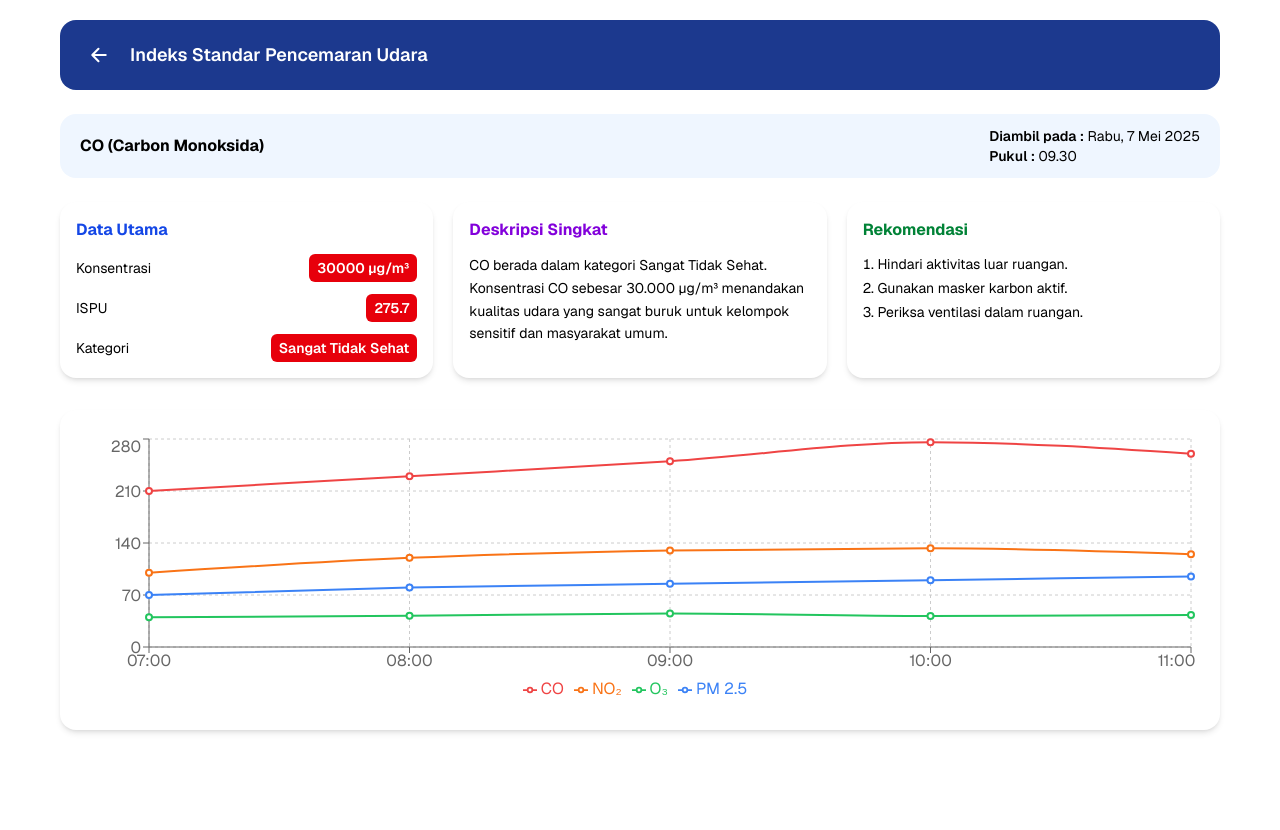
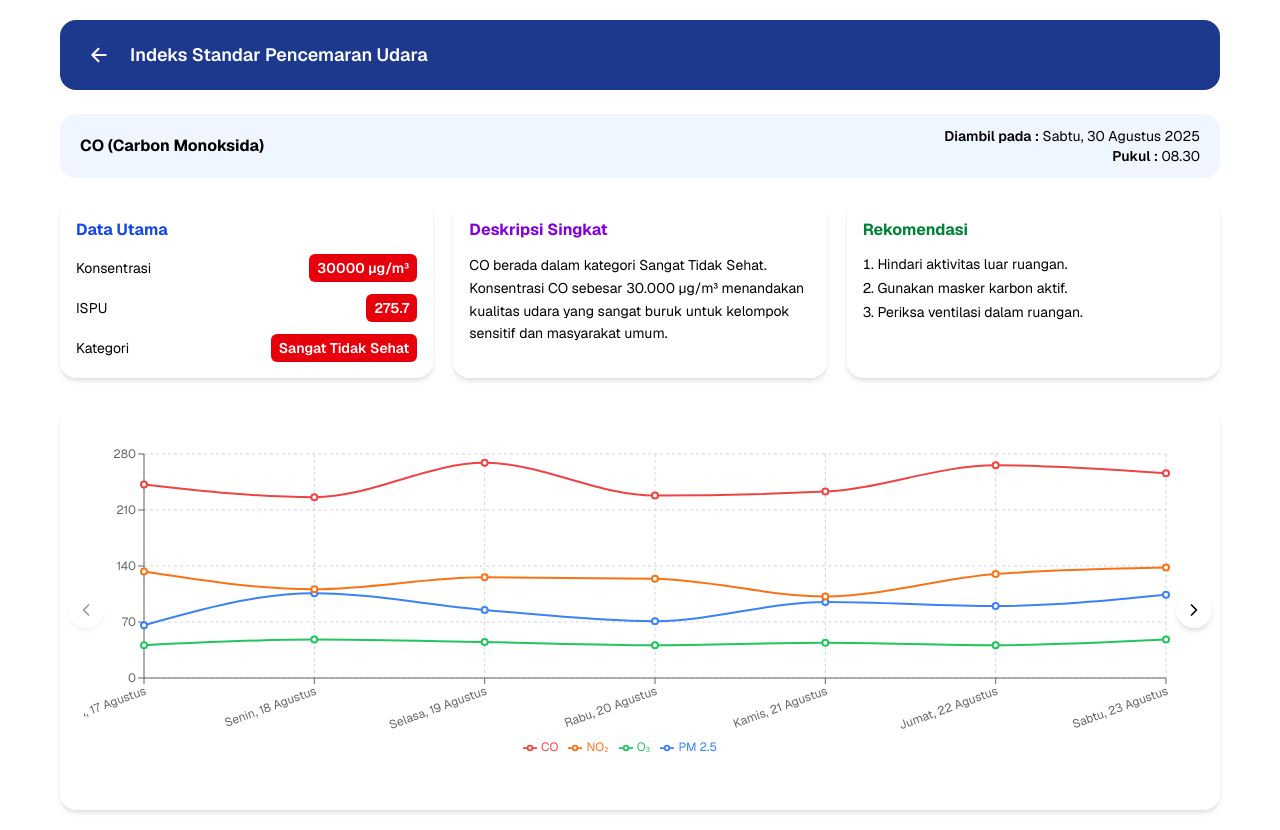
Before and after one commit to varick8/Capstone-07, a Next.js app in the folder frontend/: page /detailISPU in a window 1280 px wide. Before the commit the page ends 800 px from the top, so only its background shows below. Built offline with nearby package versions, Linux system fonts and the light colour scheme.

Commit message:
update: grafik detail

```diff
--- a/frontend/src/app/detailISPU/page.tsx
+++ b/frontend/src/app/detailISPU/page.tsx
@@ -2,15 +2,16 @@
 import React, { useEffect, useState } from "react";
 import { useRouter } from "next/navigation";
 import { IoArrowBack } from "react-icons/io5";
+import { ChevronLeft, ChevronRight } from "lucide-react";
 import {
   LineChart,
   Line,
   XAxis,
   YAxis,
+  CartesianGrid,
   Tooltip,
+  Legend,
   ResponsiveContainer,
-  CartesianGrid,
-  Legend,
 } from "recharts";
 
 // Komponen Card sederhana
@@ -28,17 +29,69 @@ function Card({
   );
 }
 
+// Helper untuk format hari + tanggal
+function formatDayAndDate(date: Date) {
+  const hari = date.toLocaleDateString("id-ID", { weekday: "long" });
+  const tanggal = date.toLocaleDateString("id-ID", {
+    day: "numeric",
+    month: "long",
+  });
+  return `${hari}, ${tanggal}`;
+}
+
+// Helper untuk format tanggal lengkap + tahun
+function formatTanggalIndonesia(date: Date) {
+  return new Intl.DateTimeFormat("id-ID", {
+    weekday: "long",
+    day: "numeric",
+    month: "long",
+    year: "numeric",
+  }).format(date);
+}
+
+// Helper untuk format waktu
+function formatJamMenit(date: Date) {
+  return new Intl.DateTimeFormat("id-ID", {
+    hour: "2-digit",
+    minute: "2-digit",
+    hour12: false,
+  }).format(date);
+}
+
 export default function AirQualityDetailPage() {
   const router = useRouter();
   const [userEmail, setUserEmail] = useState<string | null>(null);
+  const [tanggal, setTanggal] = useState("");
+  const [jam, setJam] = useState("");
+  const [historyData, setHistoryData] = useState<any[]>([]);
+  const [startIndex, setStartIndex] = useState(0); // indeks awal window
+
+  const windowSize = 7; // tampilkan data 7 hari
 
   useEffect(() => {
-    // Ambil email dari localStorage
     const email = localStorage.getItem("userEmail");
     setUserEmail(email);
+
+    const now = new Date();
+    setTanggal(formatTanggalIndonesia(now));
+    setJam(formatJamMenit(now));
+
+    // generate data 14 hari
+    const today = new Date();
+    const data = Array.from({ length: 14 }).map((_, i) => {
+      const d = new Date(today);
+      d.setDate(today.getDate() - (13 - i));
+      return {
+        date: formatDayAndDate(d),
+        PM25: Math.floor(Math.random() * 50 + 60),
+        CO: Math.floor(Math.random() * 50 + 220),
+        NO2: Math.floor(Math.random() * 40 + 100),
+        O3: Math.floor(Math.random() * 10 + 40),
+      };
+    });
+    setHistoryData(data);
   }, []);
 
-  // Data spesifik untuk polutan CO
   const pollutant = {
     name: "CO (Carbon Monoksida)",
     concentration: "30000 µg/m³",
@@ -55,14 +108,17 @@ export default function AirQualityDetailPage() {
     ],
   };
 
-  // Data history ISPU 4 polutan
-  const historyData = [
-    { time: "07:00", PM25: 70, CO: 210, NO2: 100, O3: 40 },
-    { time: "08:00", PM25: 80, CO: 230, NO2: 120, O3: 42 },
-    { time: "09:00", PM25: 85, CO: 250, NO2: 130, O3: 45 },
-    { time: "10:00", PM25: 90, CO: 275.7, NO2: 132.94, O3: 41.67 },
-    { time: "11:00", PM25: 95, CO: 260, NO2: 125, O3: 43 },
-  ];
+  // slice data untuk ditampilkan
+  const visibleData = historyData.slice(startIndex, startIndex + windowSize);
+
+  // handler geser
+  const handlePrev = () => {
+    if (startIndex > 0) setStartIndex(startIndex - 1);
+  };
+  const handleNext = () => {
+    if (startIndex + windowSize < historyData.length)
+      setStartIndex(startIndex + 1);
+  };
 
   return (
     <div className="min-h-screen bg-white font-sans text-black">
@@ -70,7 +126,6 @@ export default function AirQualityDetailPage() {
         {/* Header */}
         <div className="flex justify-between items-center bg-blue-900 text-white rounded-2xl px-5 py-4 mb-6">
           <div className="flex items-center gap-3">
-            {/* Tombol Back */}
             <button
               onClick={() => router.push("/dashboard")}
               className="p-2 rounded-full hover:bg-blue-800 transition"
@@ -89,21 +144,19 @@ export default function AirQualityDetailPage() {
         {/* Judul Polutan + Tanggal */}
         <div className="flex justify-between items-center bg-blue-50 rounded-2xl px-5 py-3 mb-6">
           <h2 className="text-base font-bold">{pollutant.name}</h2>
-          <div className="text-sm">
+          <div className="text-sm text-right">
             <p>
-              <span className="font-semibold">Diambil pada :</span> Rabu, 7 Mei
-              2025
+              <span className="font-semibold">Diambil pada :</span> {tanggal}
             </p>
             <p>
-              <span className="font-semibold">Pukul :</span> 09.30
+              <span className="font-semibold">Pukul :</span> {jam}
             </p>
           </div>
         </div>
 
         {/* Data utama + deskripsi + rekomendasi */}
         <div className="grid grid-cols-12 gap-5 mb-8">
-          {/* Data Utama */}
-          <Card className="col-span-4 bg-blue-50 p-4">
+          <Card className="col-span-12 md:col-span-4 bg-blue-50 p-4">
             <h3 className="font-bold text-blue-700 mb-3">Data Utama</h3>
             <div className="space-y-3 text-sm">
               <div className="flex justify-between items-center">
@@ -129,14 +182,12 @@ export default function AirQualityDetailPage() {
             </div>
           </Card>
 
-          {/* Deskripsi Singkat */}
-          <Card className="col-span-4 bg-purple-50 p-4">
+          <Card className="col-span-12 md:col-span-4 bg-purple-50 p-4">
             <h3 className="font-bold text-purple-700 mb-3">Deskripsi Singkat</h3>
             <p className="text-sm leading-relaxed">{pollutant.description}</p>
           </Card>
 
-          {/* Rekomendasi */}
-          <Card className="col-span-4 bg-green-50 p-4">
+          <Card className="col-span-12 md:col-span-4 bg-green-50 p-4">
             <h3 className="font-bold text-green-700 mb-3">Rekomendasi</h3>
             <ul className="list-decimal list-inside text-sm space-y-1">
               {pollutant.recommendations.map((rec, i) => (
@@ -147,20 +198,53 @@ export default function AirQualityDetailPage() {
         </div>
 
         {/* Diagram History ISPU */}
-        <Card className="p-6 h-80 flex items-center justify-center bg-slate-100">
+        <Card className="p-6 h-[400px] bg-slate-100 relative">
+          {/* Tombol navigasi */}
+          <button
+            onClick={handlePrev}
+            disabled={startIndex === 0}
+            className="absolute left-2 top-1/2 -translate-y-1/2 bg-white shadow-md rounded-full p-2 hover:bg-gray-100 disabled:opacity-40"
+          >
+            <ChevronLeft size={20} />
+          </button>
+          <button
+            onClick={handleNext}
+            disabled={startIndex + windowSize >= historyData.length}
+            className="absolute right-2 top-1/2 -translate-y-1/2 bg-white shadow-md rounded-full p-2 hover:bg-gray-100 disabled:opacity-40"
+          >
+            <ChevronRight size={20} />
+          </button>
+
           <ResponsiveContainer width="100%" height="100%">
-            <LineChart data={historyData}>
-              <CartesianGrid strokeDasharray="3 3" />
-              <XAxis dataKey="time" />
-              <YAxis />
-              <Tooltip />
-              <Legend />
+            <LineChart
+              data={visibleData}
+              margin={{ top: 20, right: 30, left: 0, bottom: 30 }}
+            >
+              <CartesianGrid strokeDasharray="3 3" stroke="#d1d5db" />
+              <XAxis
+                dataKey="date"
+                angle={-20}
+                textAnchor="end"
+                height={60}
+                tick={{ fontSize: 12 }}
+              />
+              <YAxis tick={{ fontSize: 12 }} />
+              <Tooltip
+                contentStyle={{
+                  backgroundColor: "#f9fafb",
+                  border: "1px solid #e5e7eb",
+                  borderRadius: "8px",
+                }}
+              />
+              <Legend wrapperStyle={{ fontSize: "12px" }} />
               <Line
                 type="monotone"
                 dataKey="PM25"
                 stroke="#3b82f6"
                 name="PM 2.5"
                 strokeWidth={2}
+                dot={{ r: 3 }}
+                activeDot={{ r: 6 }}
               />
               <Line
                 type="monotone"
@@ -168,6 +252,8 @@ export default function AirQualityDetailPage() {
                 stroke="#ef4444"
                 name="CO"
                 strokeWidth={2}
+                dot={{ r: 3 }}
+                activeDot={{ r: 6 }}
               />
               <Line
                 type="monotone"
@@ -175,6 +261,8 @@ export default function AirQualityDetailPage() {
                 stroke="#f97316"
                 name="NO₂"
                 strokeWidth={2}
+                dot={{ r: 3 }}
+                activeDot={{ r: 6 }}
               />
               <Line
                 type="monotone"
@@ -182,6 +270,8 @@ export default function AirQualityDetailPage() {
                 stroke="#22c55e"
                 name="O₃"
                 strokeWidth={2}
+                dot={{ r: 3 }}
+                activeDot={{ r: 6 }}
               />
             </LineChart>
           </ResponsiveContainer>
```
